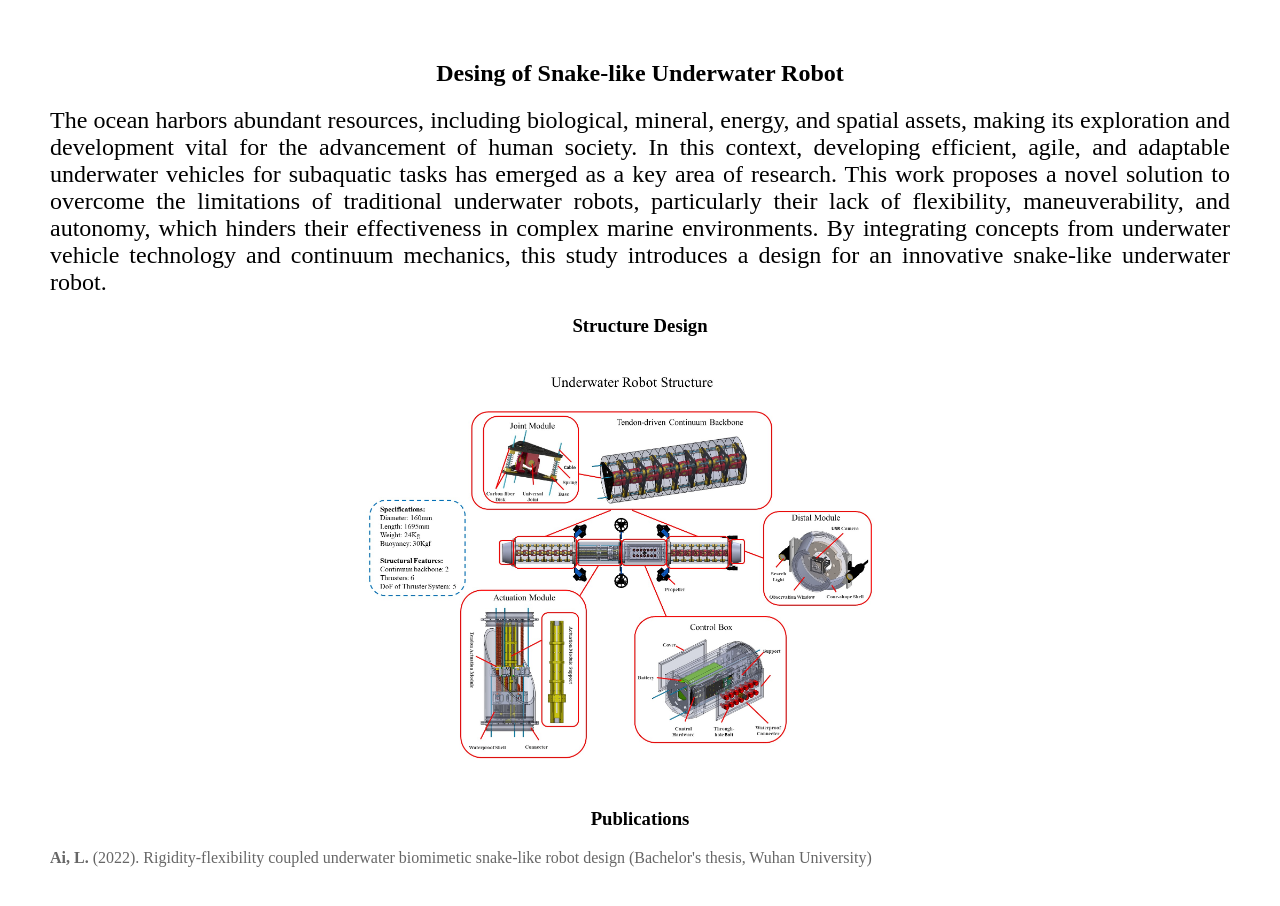
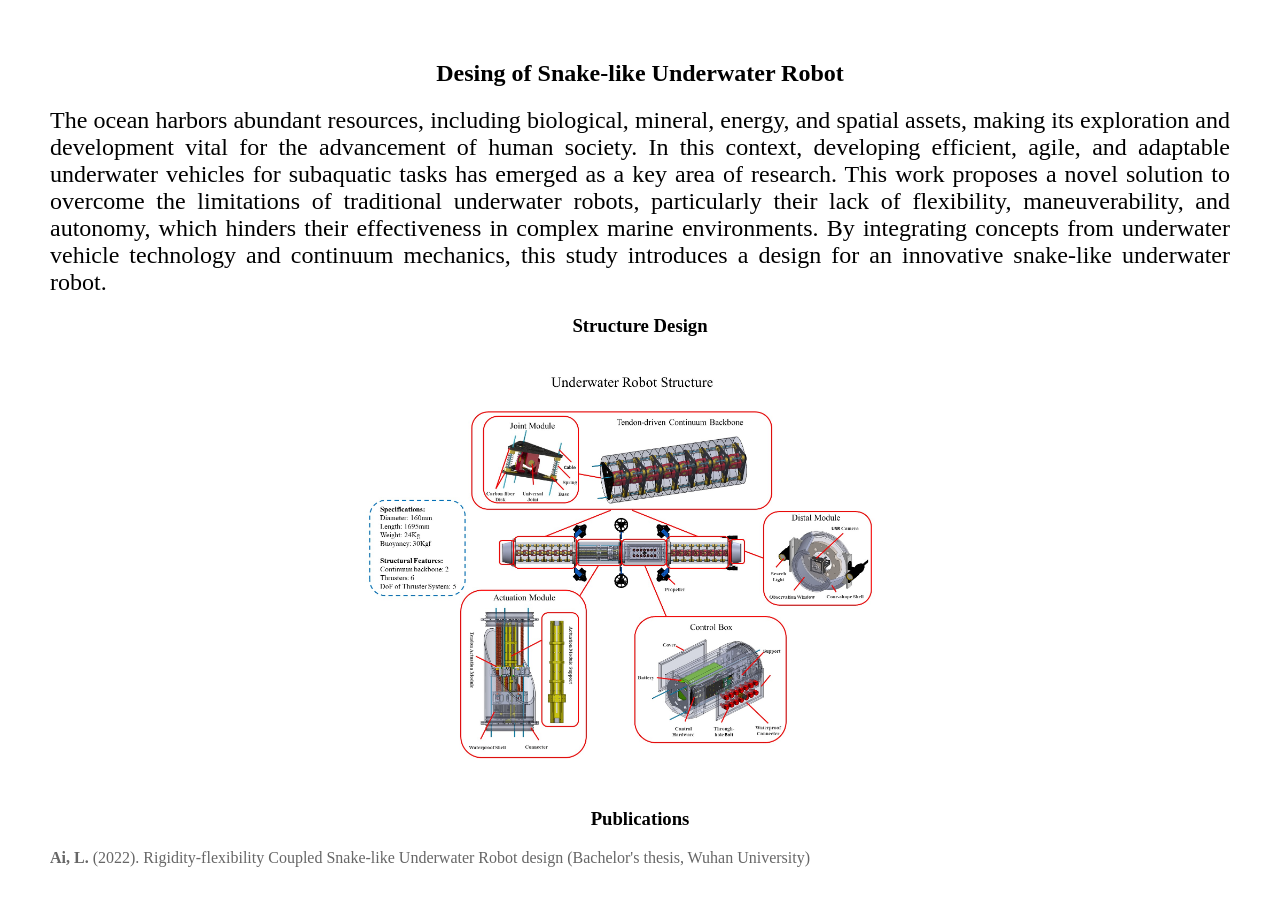
Before and after one commit to CNISSAC/LetianAi, a plain HTML site: page projects/SnakeLikeUnderwaterRobot.html in a window 1280 px wide. Drawn offline with Linux system fonts and the light colour scheme.

Commit message:
Minor Edit

```diff
--- a/projects/SnakeLikeUnderwaterRobot.html
+++ b/projects/SnakeLikeUnderwaterRobot.html
@@ -24,7 +24,7 @@
         <h3>Publications</h3>
         <div class="citations-container">
 
-            <p><strong>Ai, L.</strong> (2022). Rigidity-flexibility coupled underwater biomimetic snake-like robot design (Bachelor's thesis, Wuhan University)</p>
+            <p><strong>Ai, L.</strong> (2022). Rigidity-flexibility Coupled Snake-like Underwater Robot design (Bachelor's thesis, Wuhan University)</p>
 
         </div>
 
```
